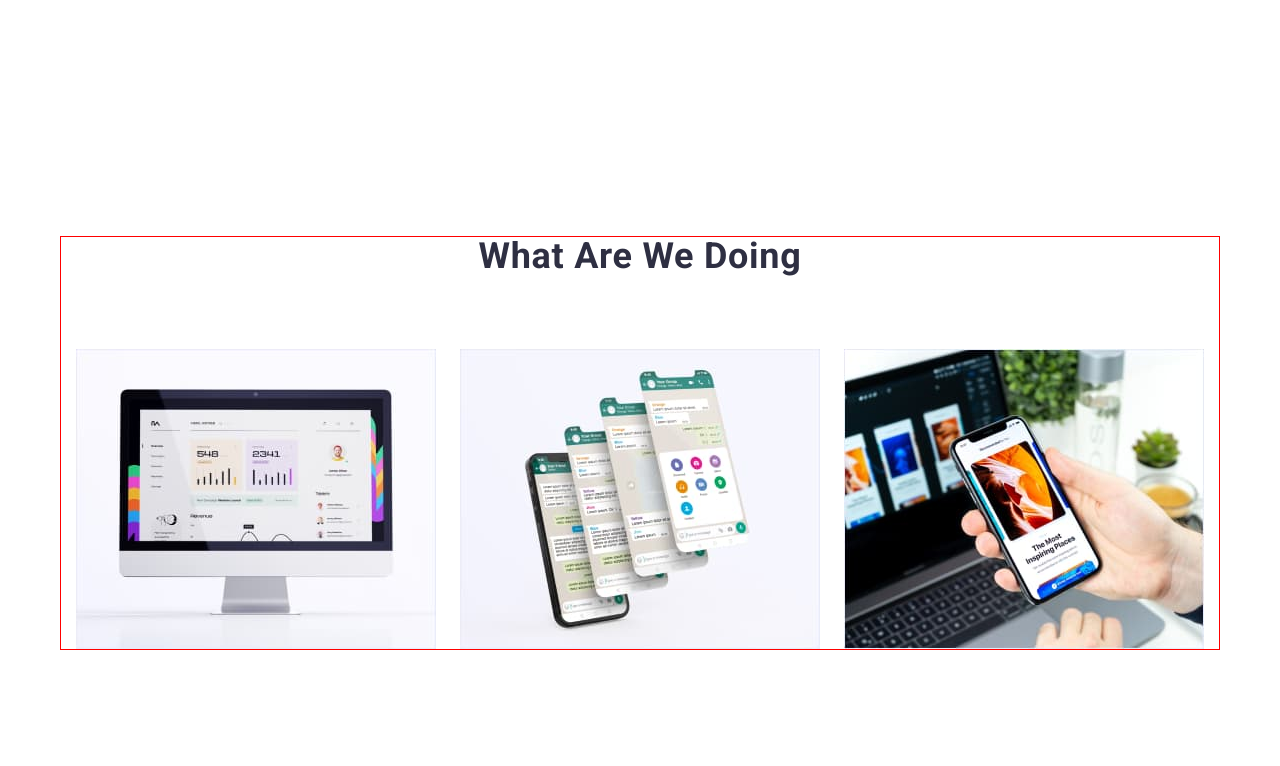
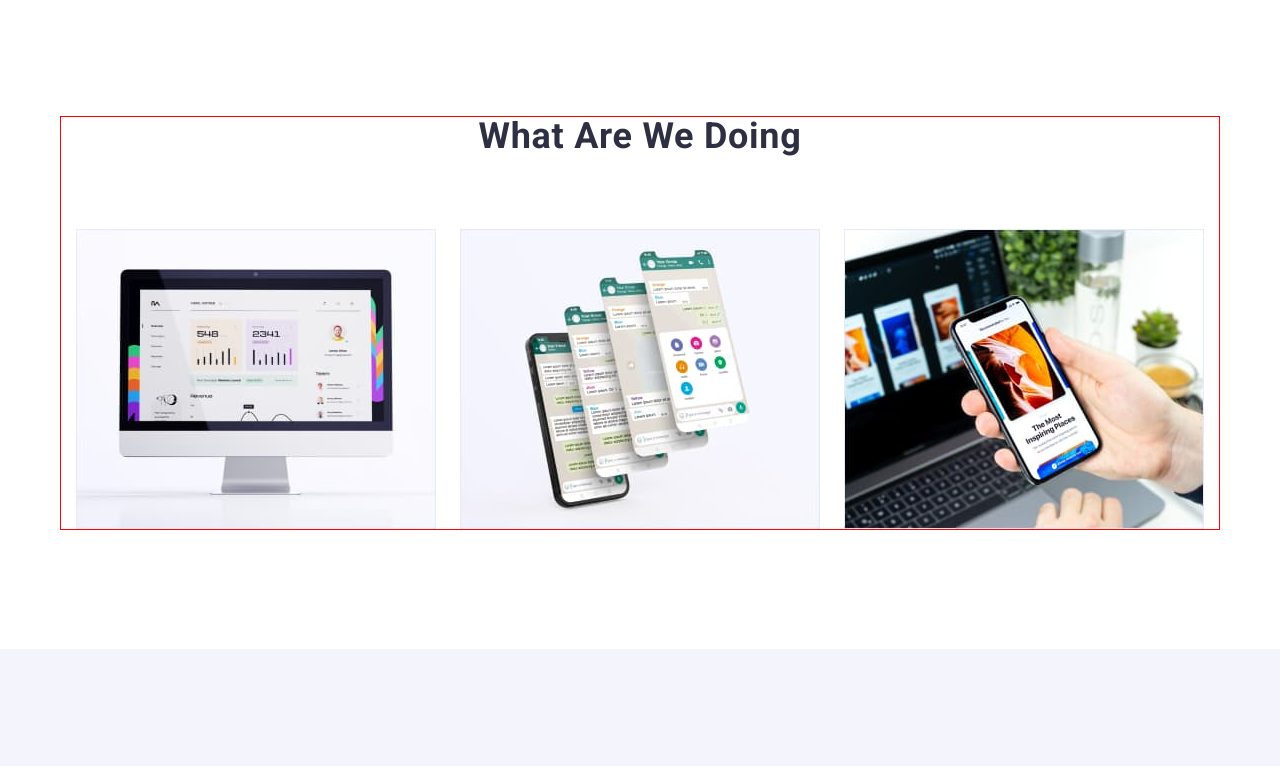
Before and after one commit to Artchem/goit-markup-hw-03, a plain HTML site: page index.html in a window 1280 px wide. Shown: the part 924-1690 px from the top of the page. Drawn offline with nearby package versions, Linux system fonts and the light colour scheme.

Commit message:
Update style.css

```diff
--- a/css/style.css
+++ b/css/style.css
@@ -227,7 +227,6 @@ NAVY BLUE #2E2F42*/
 
 /*What are we doing*/
 .page-example {
-  padding-top: 120px;
   padding-bottom: 120px;
 }
 .example-list {
```
